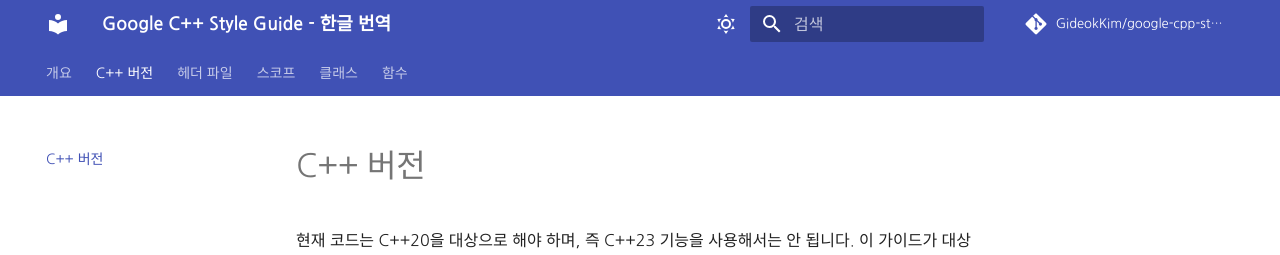
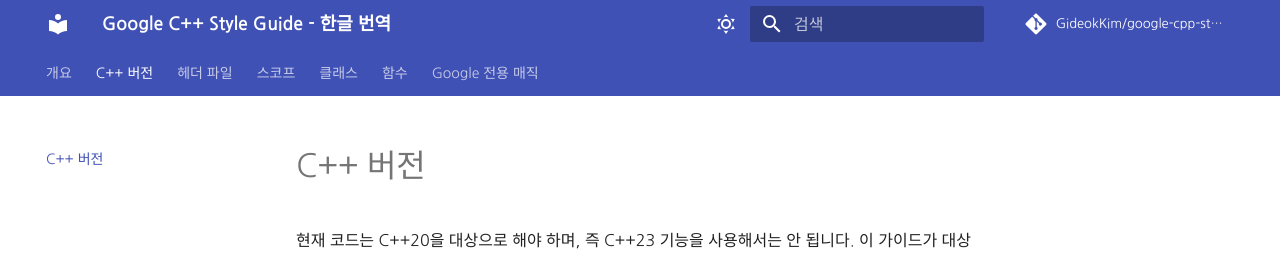
Before and after one commit to GideokKim/google-cpp-style-guide-kr, an MkDocs documentation site: the page built from google cpp style guide/cpp_version.md, in a window 1280 px wide. Shown: the top 255 px of the page. Built offline with MkDocs 1.6.1 and Material for MkDocs 9.7.7, drawn with Linux system fonts in a browser that asks for light colours; some web fonts are replaced; comment, search, counter and statistics services are not loaded.

Commit message:
docs(google-specific-magic): update navigation

```diff
--- a/mkdocs.yml
+++ b/mkdocs.yml
@@ -121,3 +121,6 @@ nav:
     - 함수 오버로딩: function_overloading.md
     - 기본 인자: default_arguments.md
     - 후행 반환 타입 문법: trailing_return_type_syntax.md
+  - Google 전용 매직:
+    - Google 전용 매직: google_specific_magic.md
+    - cpplint: cpplint.md
```
